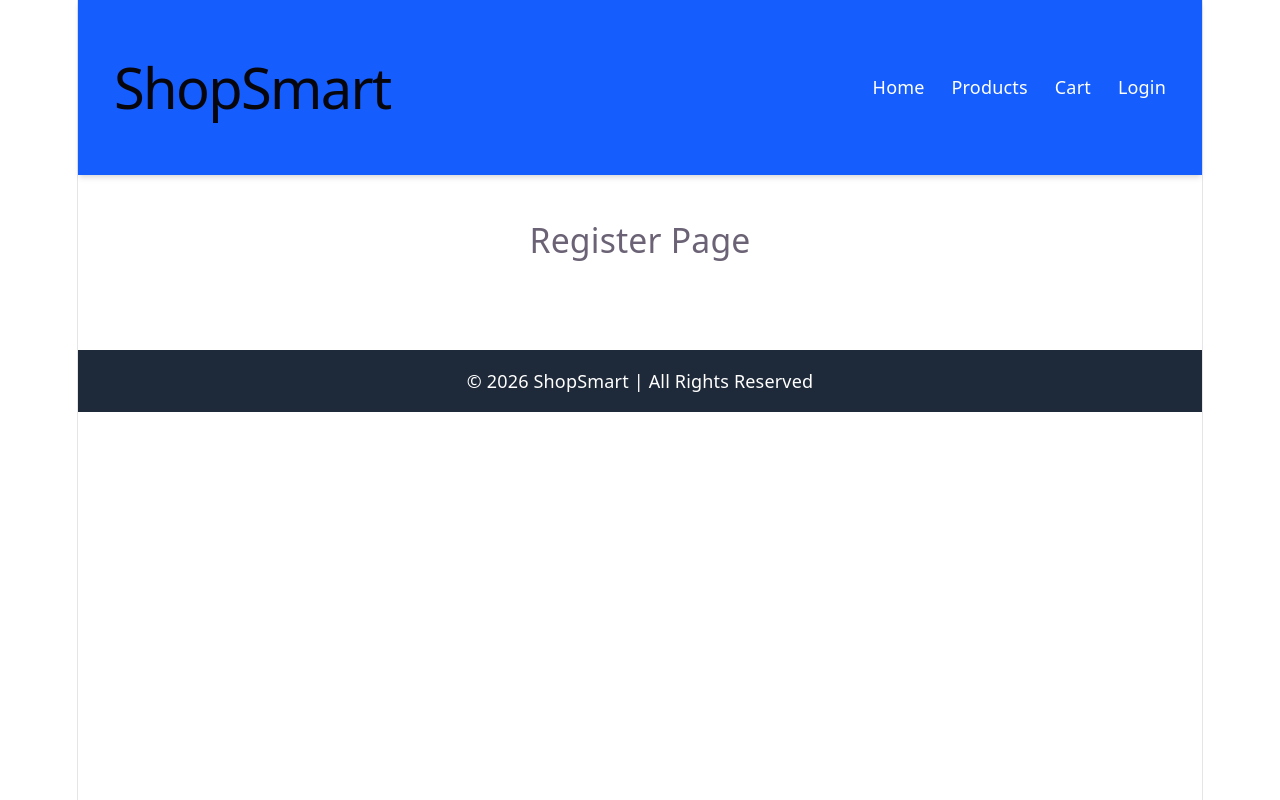
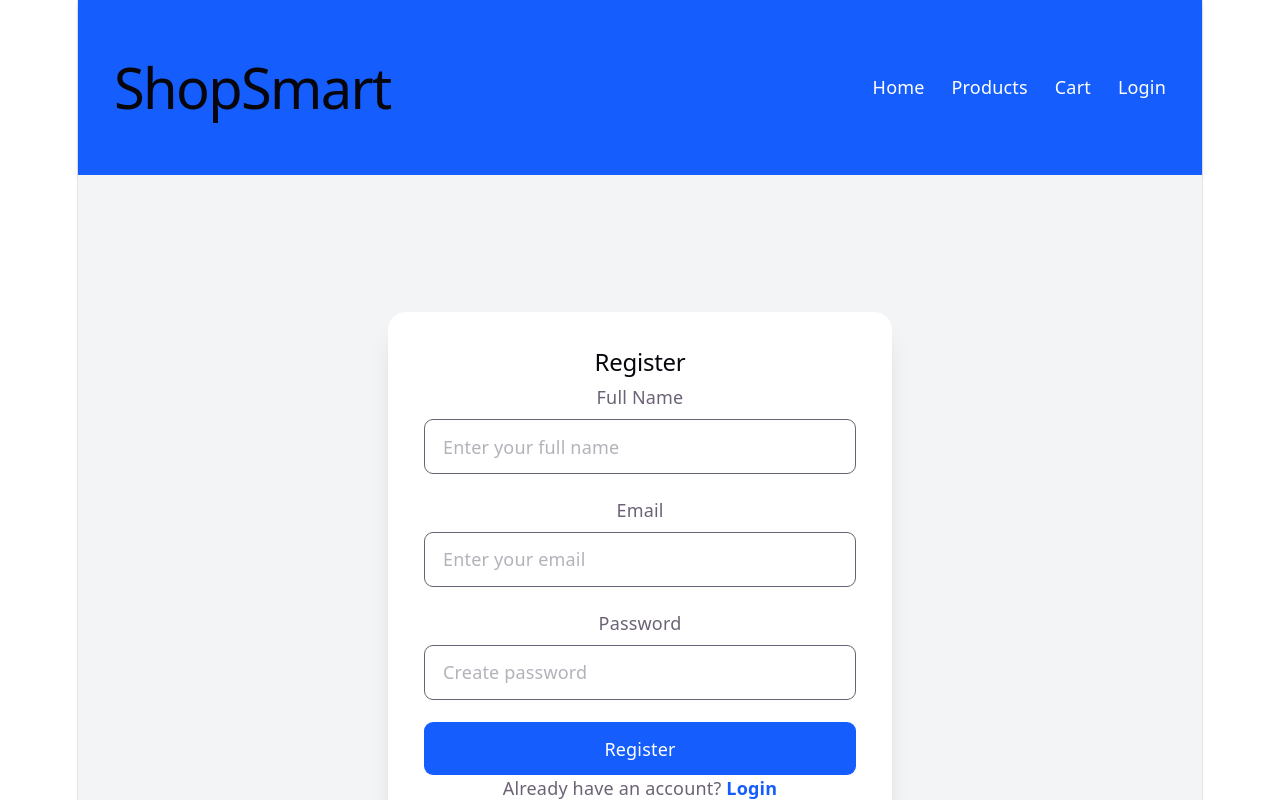
Before and after one commit to anubhavpatil2005/E-commerce-Platform, a React app in the folder frontend/: page /register in a window 1280 px wide. Shown: the top 800 px of the page. Built offline with nearby package versions, Linux system fonts and the light colour scheme; the HTML template or start-up script is replaced by a standard one.

Commit message:
Built login and registration UI

```diff
--- a/frontend/src/pages/Login.jsx
+++ b/frontend/src/pages/Login.jsx
@@ -1,4 +1,49 @@
+import { Link } from "react-router-dom";
+
 function Login() {
-  return <div className="p-10 text-3xl">Login Page</div>;
+  return (
+    <div className="min-h-screen flex items-center justify-center bg-gray-100 px-4">
+      <div className="bg-white shadow-xl rounded-2xl p-8 w-full max-w-md">
+        <h2 className="text-3xl font-bold text-center mb-6">
+          Login
+        </h2>
+
+        <form className="space-y-5">
+          <div>
+            <label className="block mb-2 font-medium">Email</label>
+            <input
+              type="email"
+              placeholder="Enter your email"
+              className="w-full px-4 py-3 border rounded-lg focus:outline-none focus:ring-2 focus:ring-blue-500"
+            />
+          </div>
+
+          <div>
+            <label className="block mb-2 font-medium">Password</label>
+            <input
+              type="password"
+              placeholder="Enter your password"
+              className="w-full px-4 py-3 border rounded-lg focus:outline-none focus:ring-2 focus:ring-blue-500"
+            />
+          </div>
+
+          <button
+            type="submit"
+            className="w-full bg-blue-600 text-white py-3 rounded-lg hover:bg-blue-700"
+          >
+            Login
+          </button>
+        </form>
+
+        <p className="text-center mt-5">
+          Don’t have an account?{" "}
+          <Link to="/register" className="text-blue-600 font-semibold">
+            Register
+          </Link>
+        </p>
+      </div>
+    </div>
+  );
 }
+
 export default Login;
--- a/frontend/src/pages/Register.jsx
+++ b/frontend/src/pages/Register.jsx
@@ -1,4 +1,58 @@
+import { Link } from "react-router-dom";
+
 function Register() {
-  return <div className="p-10 text-3xl">Register Page</div>;
+  return (
+    <div className="min-h-screen flex items-center justify-center bg-gray-100 px-4">
+      <div className="bg-white shadow-xl rounded-2xl p-8 w-full max-w-md">
+        <h2 className="text-3xl font-bold text-center mb-6">
+          Register
+        </h2>
+
+        <form className="space-y-5">
+          <div>
+            <label className="block mb-2 font-medium">Full Name</label>
+            <input
+              type="text"
+              placeholder="Enter your full name"
+              className="w-full px-4 py-3 border rounded-lg focus:outline-none focus:ring-2 focus:ring-blue-500"
+            />
+          </div>
+
+          <div>
+            <label className="block mb-2 font-medium">Email</label>
+            <input
+              type="email"
+              placeholder="Enter your email"
+              className="w-full px-4 py-3 border rounded-lg focus:outline-none focus:ring-2 focus:ring-blue-500"
+            />
+          </div>
+
+          <div>
+            <label className="block mb-2 font-medium">Password</label>
+            <input
+              type="password"
+              placeholder="Create password"
+              className="w-full px-4 py-3 border rounded-lg focus:outline-none focus:ring-2 focus:ring-blue-500"
+            />
+          </div>
+
+          <button
+            type="submit"
+            className="w-full bg-blue-600 text-white py-3 rounded-lg hover:bg-blue-700"
+          >
+            Register
+          </button>
+        </form>
+
+        <p className="text-center mt-5">
+          Already have an account?{" "}
+          <Link to="/login" className="text-blue-600 font-semibold">
+            Login
+          </Link>
+        </p>
+      </div>
+    </div>
+  );
 }
+
 export default Register;
```
